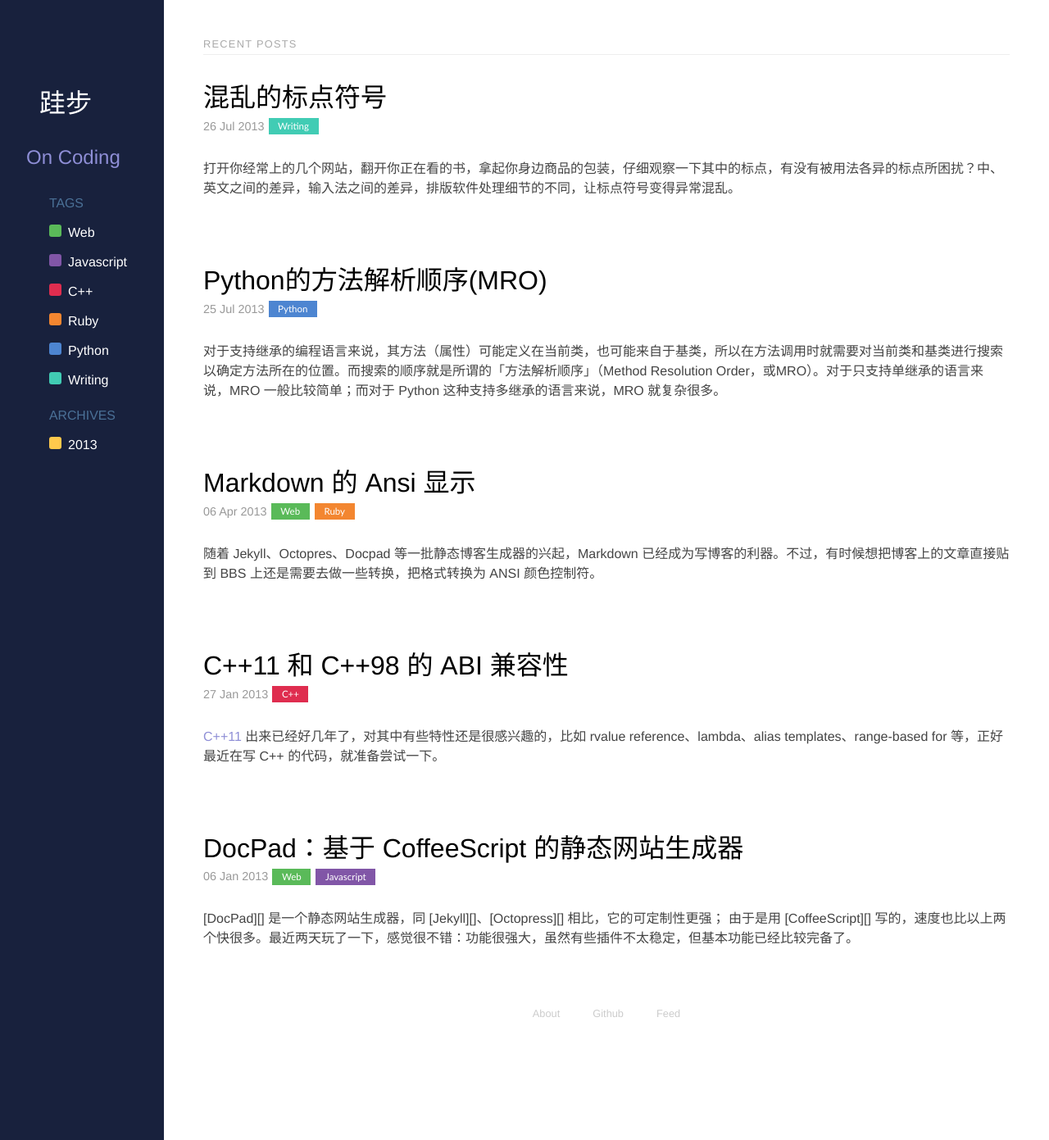
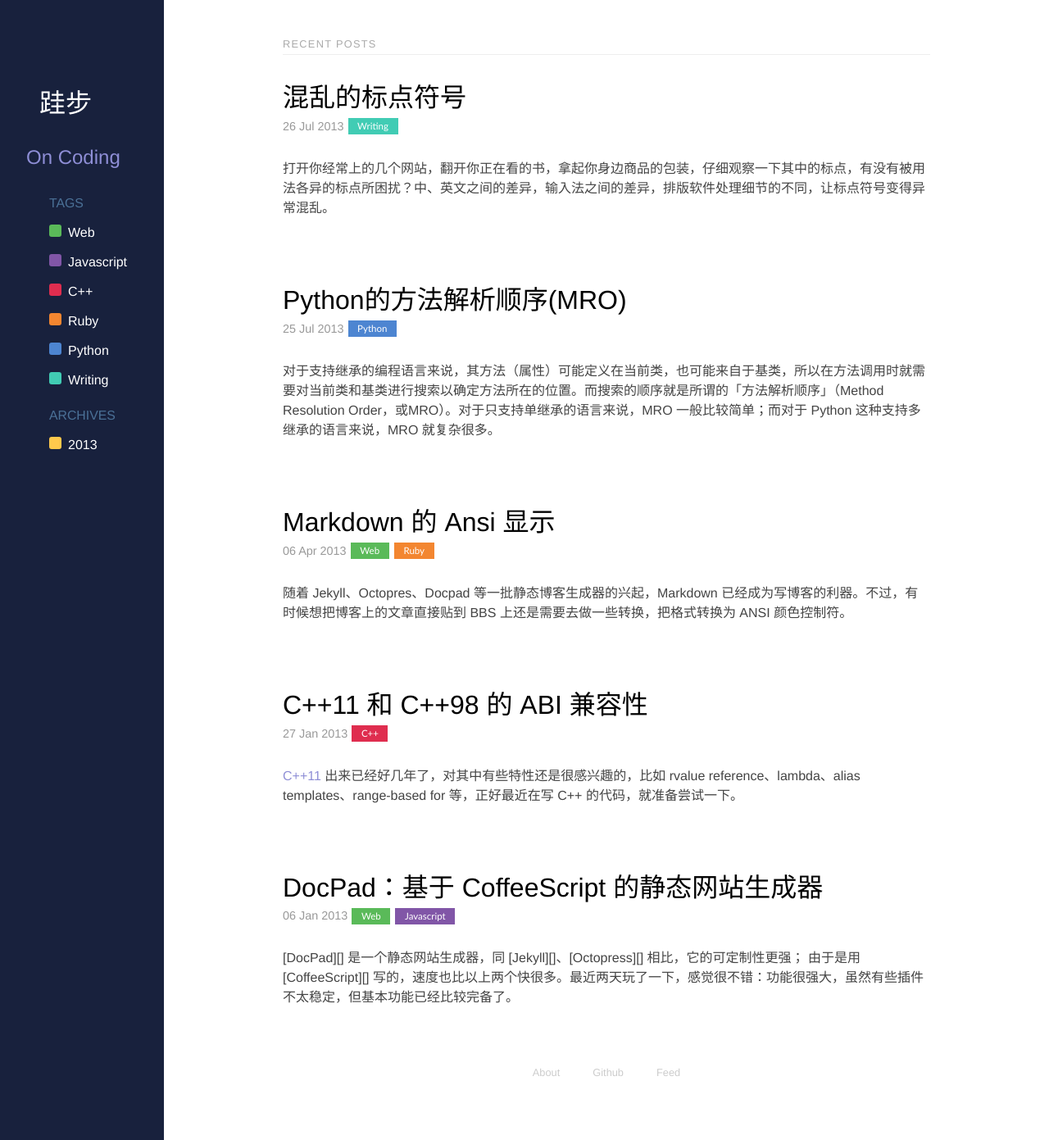
Before and after one commit to hanjianwei/hanjianwei.github.io, a Jekyll site: the page built from index.html, in a window 1280 px wide and 1391 px high. Shown: the whole window at 82% size. Built offline with Jekyll 4.4.1, drawn with Linux system fonts in a browser that asks for light colours; Markdown is read by kramdown in place of the engine named in the settings; the list of posts is cut into pages by our own code.

Commit message:
Change page width

```diff
--- a/css/style.css
+++ b/css/style.css
@@ -103,7 +103,7 @@ a:focus {
 }
 
 .content {
-  width: 70%;
+  max-width: 790px;
   padding: 2em 3em 0;
   margin: 0 auto 50px;
 }
```
